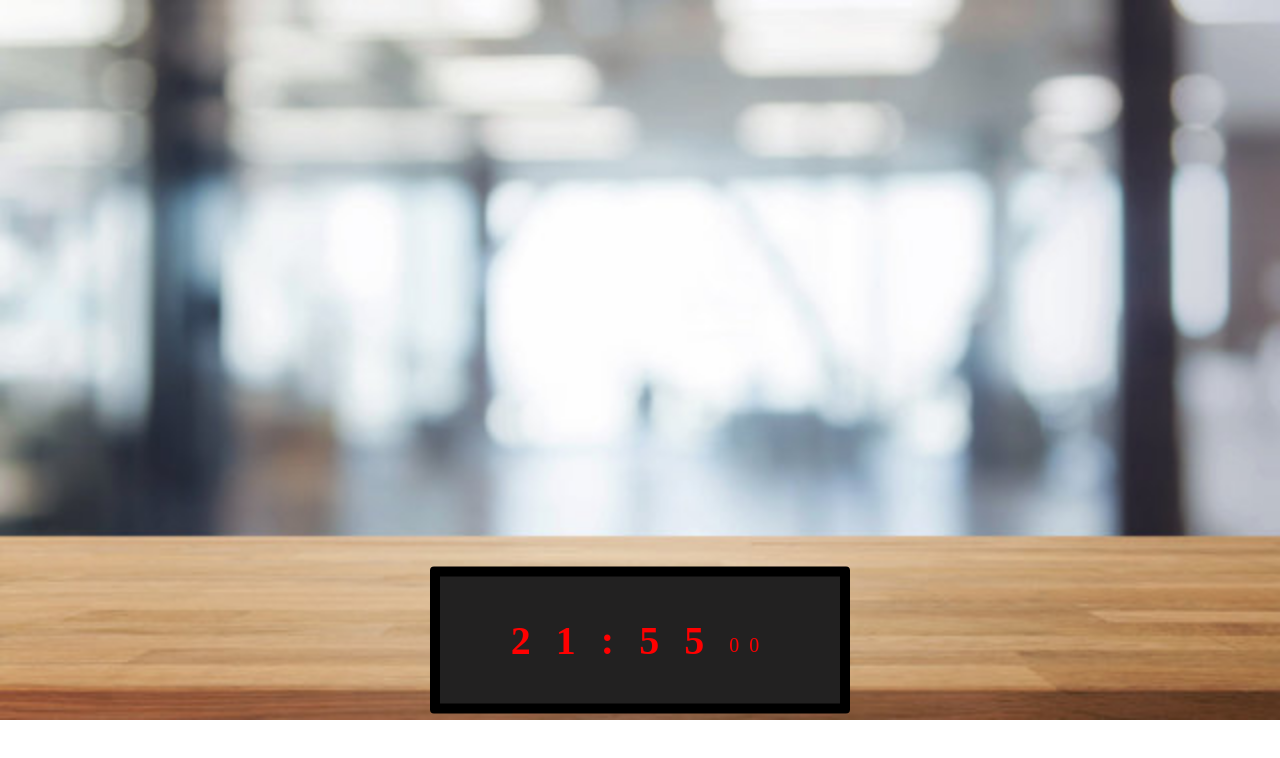
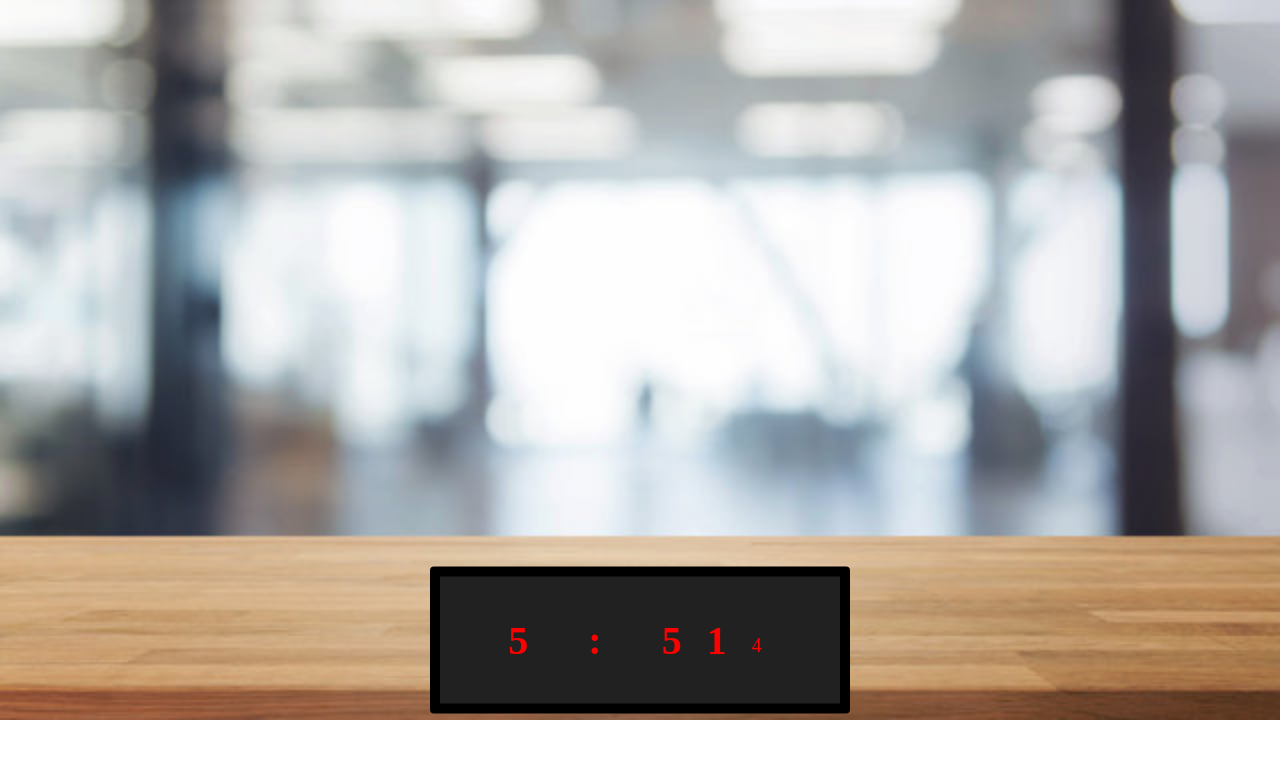
Before and after one commit to Zeek04/digital-clock, a plain HTML site: page index.html in a window 1280 px wide. Drawn offline with Linux system fonts and the light colour scheme.

Commit message:
Watch will display hours, minutes, and seconds

```diff
--- a/index.html
+++ b/index.html
@@ -8,8 +8,8 @@
 </head>
 <body>
     <div class="clock-container">
-        <p id="time">21:55</p>
-        <p id="seconds">00</p>
+        <p id="time"></p>
+        <p id="seconds"></p>
     </div>
 </body>
 <script src="script.js"></script>
--- a/script.js
+++ b/script.js
@@ -0,0 +1,14 @@
+const timer = document.getElementById('time')
+const timerSeconds = document.getElementById('seconds')
+
+let x = setInterval(() => {
+    const currentTime = new Date();
+
+    let hours = currentTime.getHours()
+    let minutes = currentTime.getMinutes()
+    let seconds = currentTime.getSeconds()
+
+    timer.textContent = `${hours} : ${minutes}`
+    timerSeconds.textContent = seconds;
+
+}, 1000)
```
